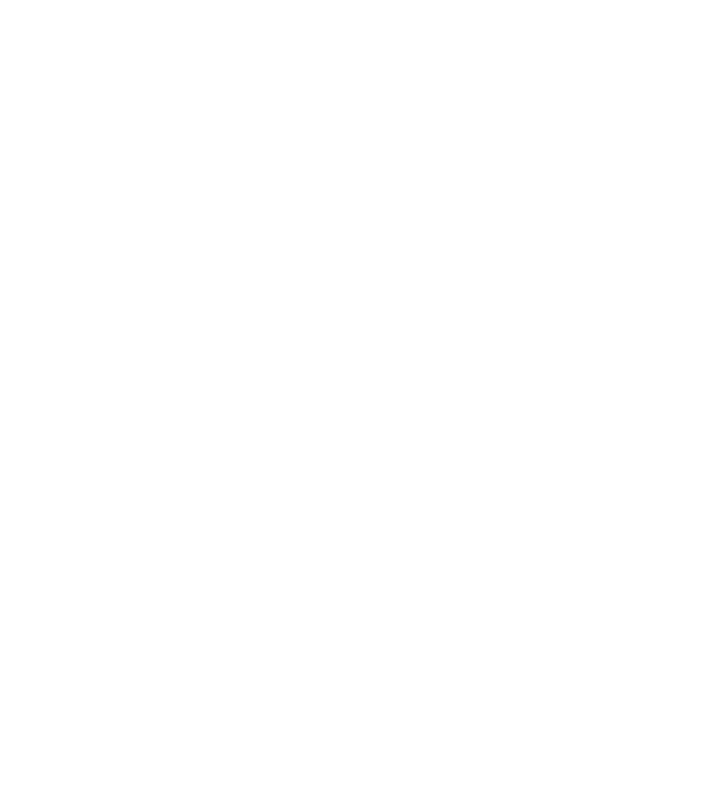
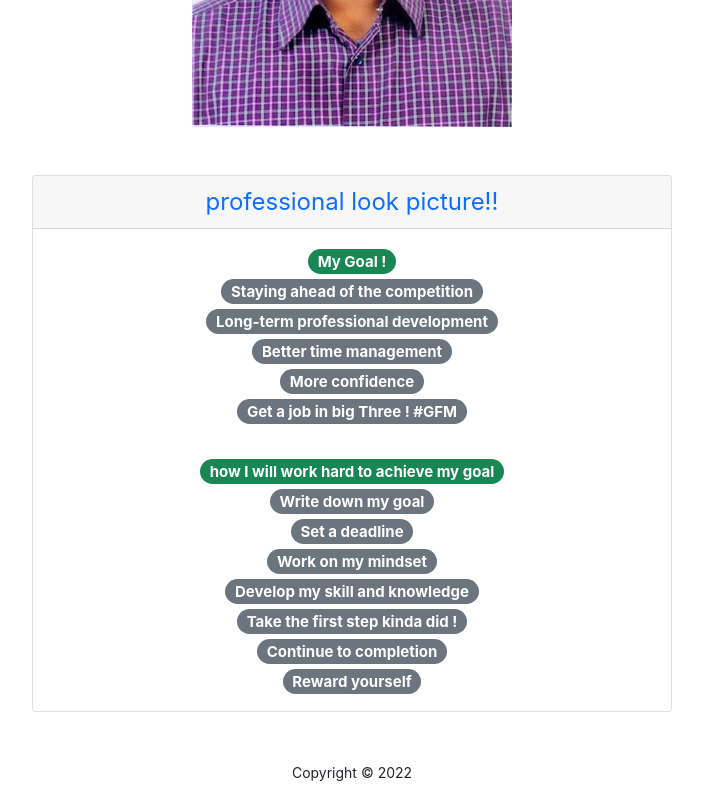
Before and after one commit to MrRonnie/Independent-Service-Provider, a React (Create React App) app: page /about in a window 1280 px wide. Shown: the part 501-1301 px from the top of the page, without its empty margins (288-991 px from the left). Before the commit the page ends 800 px from the top, so only its background shows below. Built offline with nearby package versions, Linux system fonts and the light colour scheme; no server answers.

Commit message:
About me

```diff
--- a/src/Pages/About/About.js
+++ b/src/Pages/About/About.js
@@ -1,9 +1,89 @@
 import React from "react";
+import { Badge, Card } from "react-bootstrap";
+import me from "../../images/mypic.jpg";
 
 const About = () => {
   return (
     <div>
-      <h2>This is about me</h2>
+      <h2 className="text-success text-center mt-5">Hi!! I'm Ronnie</h2>
+      <h5 className="text-secondary text-center">
+        I'm merely on energy-saving mode.
+        <br /> Don't say Im lazy.
+      </h5>
+      <div className="w-50 mx-auto mt-4">
+        <img className="w-50 mx-auto d-block " src={me} alt="" />
+      </div>
+
+      <div className="mt-5">
+        <Card className="w-50  mx-auto text-center">
+          <Card.Header className="text-primary fs-4">
+            professional look picture!!
+          </Card.Header>
+          <Card.Body>
+            <blockquote className="blockquote mb-0">
+              <p>
+                <Badge pill bg="success">
+                  My Goal !
+                </Badge>
+                <br />
+                <Badge pill bg="secondary">
+                  Staying ahead of the competition
+                </Badge>
+                <br />
+                <Badge pill bg="secondary">
+                  Long-term professional development
+                </Badge>
+                <br />
+                <Badge pill bg="secondary">
+                  Better time management
+                </Badge>
+                <br />
+                <Badge pill bg="secondary">
+                  More confidence
+                </Badge>
+                <br />
+                <Badge pill bg="secondary">
+                  Get a job in big Three ! #GFM
+                </Badge>
+                <br />
+                <br />
+                <Badge pill bg="success">
+                  how I will work hard to achieve my goal
+                </Badge>
+                <br />
+                <Badge pill bg="secondary">
+                  Write down my goal
+                </Badge>
+                <br />
+                <Badge pill bg="secondary">
+                  Set a deadline
+                </Badge>
+                <br />
+                <Badge pill bg="secondary">
+                  Work on my mindset
+                </Badge>
+                <br />
+                <Badge pill bg="secondary">
+                  Develop my skill and knowledge
+                </Badge>
+                <br />
+                <Badge pill bg="secondary">
+                  Take the first step kinda did !
+                </Badge>
+                <br />
+                <Badge pill bg="secondary">
+                  Continue to completion
+                </Badge>
+                <br />
+                <Badge pill bg="secondary">
+                  Reward yourself
+                </Badge>
+                <br />
+              </p>
+            </blockquote>
+          </Card.Body>
+        </Card>
+      </div>
     </div>
   );
 };
--- a/src/Pages/Blogs/Blogs.js
+++ b/src/Pages/Blogs/Blogs.js
@@ -3,7 +3,7 @@
 
 const Blogs = () => {
   return (
-    <div>
+    <div className="mt-5">
       <Card className="w-75 mx-auto">
         <Card.Header className="text-dark">
           Question: Difference between authorization and authentication ?
```
Also changed, not shown: src/images/mypic.jpg (added).
